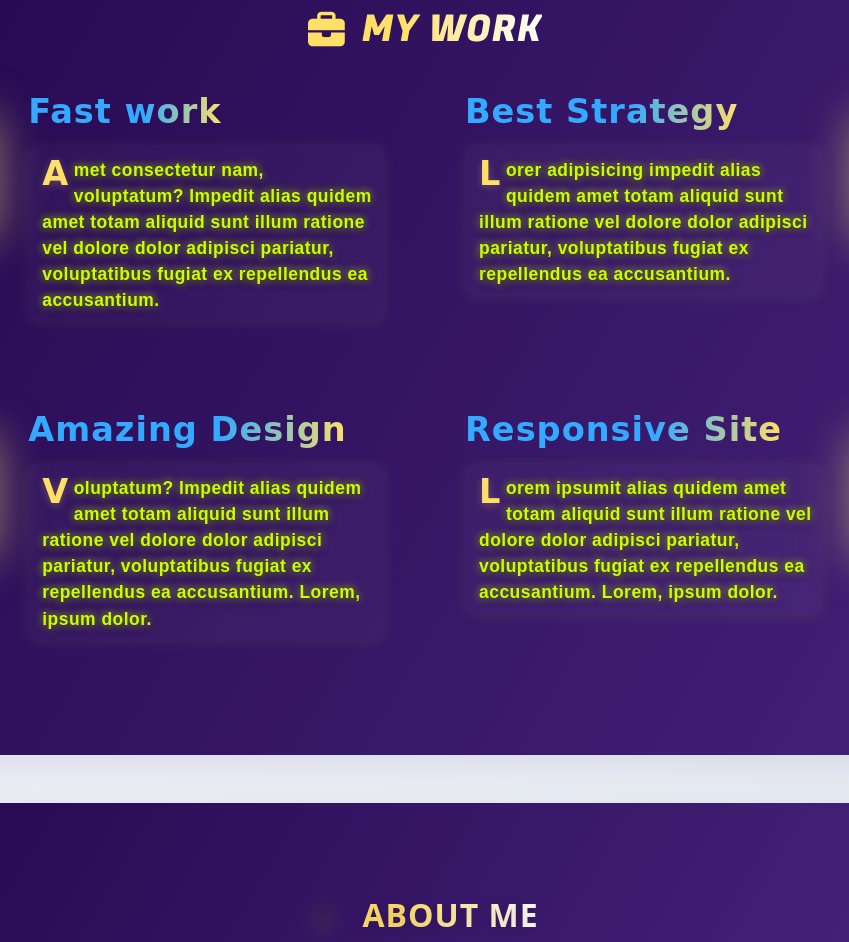
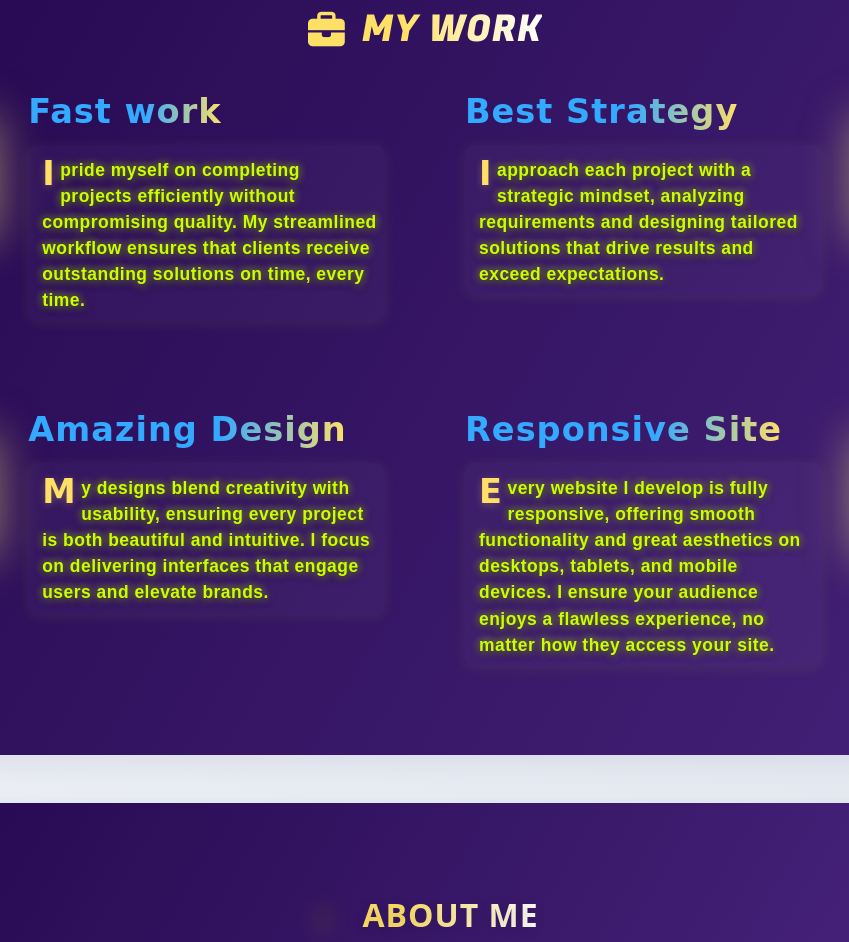
Before and after one commit to YogeshKhichi7877/PORTFOLIO, a website: page index.html in a window 1280 px wide. Shown: the part 1671-2613 px from the top of the page, 215-1064 px from the left. Drawn offline with nearby package versions, Linux system fonts and the light colour scheme; grey boxes are pictures that could not be loaded; a web font is replaced by a local one.

Commit message:
initial commit

```diff
--- a/index.html
+++ b/index.html
@@ -99,28 +99,28 @@
       <img src="fastwork.png" alt="Fast work" class="work-img">
       <div class="work-content">
         <h3 class="work-title">Fast work</h3>
-        <p class="work-desc"><span class="desc-lead">A</span>met consectetur nam, voluptatum? Impedit alias quidem amet totam aliquid sunt illum ratione vel dolore dolor adipisci pariatur, voluptatibus fugiat ex repellendus ea accusantium.</p>
+        <p class="work-desc"><span class="desc-lead">I</span> pride myself on completing projects efficiently without compromising quality. My streamlined workflow ensures that clients receive outstanding solutions on time, every time.</p>
       </div>
     </div>
     <div class="work-feature">
       <img src="strategy.png" alt="Best Strategy" class="work-img">
       <div class="work-content">
         <h3 class="work-title">Best Strategy</h3>
-        <p class="work-desc"><span class="desc-lead">L</span>orer adipisicing impedit alias quidem amet totam aliquid sunt illum ratione vel dolore dolor adipisci pariatur, voluptatibus fugiat ex repellendus ea accusantium.</p>
+        <p class="work-desc"><span class="desc-lead">I</span> approach each project with a strategic mindset, analyzing requirements and designing tailored solutions that drive results and exceed expectations.</p>
       </div>
     </div>
     <div class="work-feature">
       <img src="design.png" alt="Amazing Design" class="work-img">
       <div class="work-content">
         <h3 class="work-title">Amazing Design</h3>
-        <p class="work-desc"><span class="desc-lead">V</span>oluptatum? Impedit alias quidem amet totam aliquid sunt illum ratione vel dolore dolor adipisci pariatur, voluptatibus fugiat ex repellendus ea accusantium. Lorem, ipsum dolor.</p>
+        <p class="work-desc"><span class="desc-lead">M</span>y designs blend creativity with usability, ensuring every project is both beautiful and intuitive. I focus on delivering interfaces that engage users and elevate brands.</p>
       </div>
     </div>
     <div class="work-feature">
       <img src="programmer.png" alt="Responsive Site" class="work-img">
       <div class="work-content">
         <h3 class="work-title">Responsive Site</h3>
-        <p class="work-desc"><span class="desc-lead">L</span>orem ipsumit alias quidem amet totam aliquid sunt illum ratione vel dolore dolor adipisci pariatur, voluptatibus fugiat ex repellendus ea accusantium. Lorem, ipsum dolor.</p>
+        <p class="work-desc"><span class="desc-lead">E</span>very website I develop is fully responsive, offering smooth functionality and great aesthetics on desktops, tablets, and mobile devices. I ensure your audience enjoys a flawless experience, no matter how they access your site.</p>
       </div>
     </div>
   </div>
```
